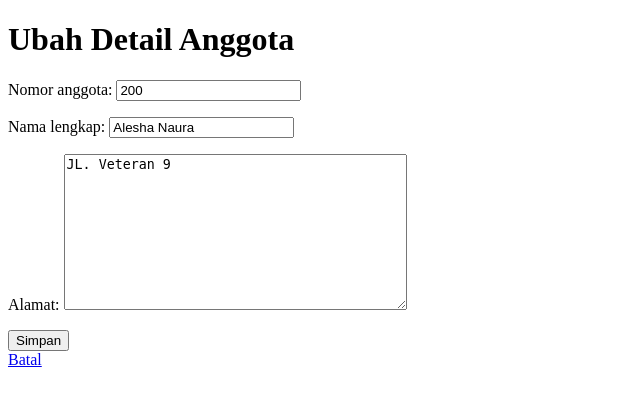
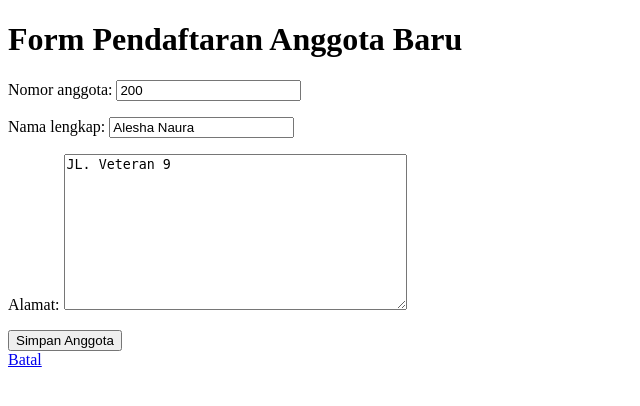
Before and after one commit to tegarbagasakara/uts_perpustakaan, a Django app: page /anggota/4/update/ in a window 1280 px wide. Shown: the top 406 px of the page, without its empty margins (0-640 px from the left). Run offline with Django 5.2, Linux system fonts and the light colour scheme; data comes from the database, SQL or seed files in the repository; both versions use the stored data as it was after the commit.

Commit message:
UTS Modul 3

```diff
--- /dev/null
+++ b/uts_perpustakaan/data/forms.py
@@ -0,0 +1,18 @@
+from django import forms
+from .models import Buku, Anggota
+
+class BukuForm(forms.ModelForm):
+    class Meta:
+        model = Buku
+        fields = ['isbn', 'judul', 'penulis', 'tahun_terbit']
+
+        labels = {
+            'isbn': 'Kode Buku',
+            'judul': 'Judul Buku',
+
+        }
+
+class AnggotaForm(forms.ModelForm):
+    class Meta:
+        model = Anggota
+        fields = ['nomor_anggota', 'nama_lengkap', 'alamat']
--- a/uts_perpustakaan/data/templates/data/anggota_form.html
+++ b/uts_perpustakaan/data/templates/data/anggota_form.html
@@ -1,14 +1,14 @@
 <!DOCTYPE html>
 <html>
 <head>
-    <title>{{ object|yesno:"Ubah Anggota,Tambah Anggota Baru" }}</title>
+    <title>Tambah Anggota Baru</title>
 </head>
 <body>
-    <h1>{{ object|yesno:"Ubah Detail Anggota,Tambah Anggota Baru" }}</h1>
+    <h1>Form Pendaftaran Anggota Baru</h1>
     <form method="post">
         {% csrf_token %}
         {{ form.as_p }}
-        <button type="submit">Simpan</button>
+        <button type="submit">Simpan Anggota</button>
     </form>
     <a href="{% url 'anggota-list' %}">Batal</a>
 </body>
--- a/uts_perpustakaan/data/templates/data/anggota_list.html
+++ b/uts_perpustakaan/data/templates/data/anggota_list.html
@@ -6,3 +6,6 @@
         <li>Belum ada data anggota yang terdaftar.</li>
     {% endfor %}
 </ul>
+
+<h1>Daftar Anggota</h1>
+<a href="{% url 'anggota-create' %}">Tambah Anggota Baru</a> <hr>
--- a/uts_perpustakaan/data/templates/data/buku_list.html
+++ b/uts_perpustakaan/data/templates/data/buku_list.html
@@ -6,3 +6,6 @@
         <li>Belum ada data buku yang terdaftar.</li>
     {% endfor %}
 </ul>
+
+<h1>Daftar Buku</h1>
+<a href="{% url 'buku-create' %}">Tambah Buku Baru</a> <hr>
--- a/uts_perpustakaan/data/urls.py
+++ b/uts_perpustakaan/data/urls.py
@@ -5,8 +5,8 @@ from .views import (
     AnggotaListView, AnggotaDetailView, AnggotaCreateView, AnggotaUpdateView, AnggotaDeleteView,
     PeminjamanListView
 )
+
 urlpatterns = [
-
     path('', IndexView.as_view(), name='index'),
 
     path('buku/', BukuListView.as_view(), name='buku-list'),
@@ -14,10 +14,12 @@ urlpatterns = [
     path('buku/<int:pk>/', BukuDetailView.as_view(), name='buku-detail'),
     path('buku/<int:pk>/update/', BukuUpdateView.as_view(), name='buku-update'),
     path('buku/<int:pk>/delete/', BukuDeleteView.as_view(), name='buku-delete'),
+
     path('anggota/', AnggotaListView.as_view(), name='anggota-list'),
     path('anggota/create/', AnggotaCreateView.as_view(), name='anggota-create'),
     path('anggota/<int:pk>/', AnggotaDetailView.as_view(), name='anggota-detail'),
     path('anggota/<int:pk>/update/', AnggotaUpdateView.as_view(), name='anggota-update'),
     path('anggota/<int:pk>/delete/', AnggotaDeleteView.as_view(), name='anggota-delete'),
+
     path('peminjaman/', PeminjamanListView.as_view(), name='peminjaman-list'),
 ]
--- a/uts_perpustakaan/data/views.py
+++ b/uts_perpustakaan/data/views.py
@@ -8,6 +8,7 @@ from django.views.generic import (
 )
 from django.urls import reverse_lazy
 from .models import Buku, Anggota, Peminjaman
+from .forms import BukuForm, AnggotaForm
 
 
 class IndexView(TemplateView):
@@ -21,13 +22,15 @@ class BukuDetailView(DetailView):
 
 class BukuCreateView(CreateView):
     model = Buku
-    fields = ['isbn', 'judul', 'penulis', 'tahun_terbit']
+    form_class = BukuForm
     success_url = reverse_lazy('buku-list')
 
 class BukuUpdateView(UpdateView):
     model = Buku
     fields = ['isbn', 'judul', 'penulis', 'tahun_terbit']
-    success_url = reverse_lazy('buku-detail')
+
+    def get_success_url(self):
+        return reverse_lazy('buku-detail', kwargs={'pk': self.object.pk})
 
 class BukuDeleteView(DeleteView):
     model = Buku
@@ -41,22 +44,17 @@ class AnggotaDetailView(DetailView):
 
 class AnggotaCreateView(CreateView):
     model = Anggota
-    fields = ['nomor_anggota', 'nama_lengkap', 'alamat']
+    form_class = AnggotaForm
     success_url = reverse_lazy('anggota-list')
 
 class AnggotaUpdateView(UpdateView):
     model = Anggota
-    fields = ['nomor_anggota', 'nama_lengkap', 'alamat']
+    form_class = AnggotaForm
     success_url = reverse_lazy('anggota-detail')
-
 
 class AnggotaDeleteView(DeleteView):
     model = Anggota
     success_url = reverse_lazy('anggota-list')
 
-
-
-
-
 class PeminjamanListView(ListView):
     model = Peminjaman
```
Also changed, not shown: uts_perpustakaan/data/templates/data/buku_detail.html (added, +20 -0 lines), uts_perpustakaan/data/templates/data/buku_form.html (+18 -15 lines), uts_perpustakaan/db.sqlite3.
